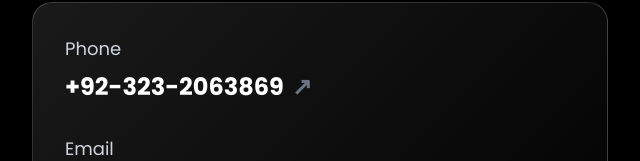
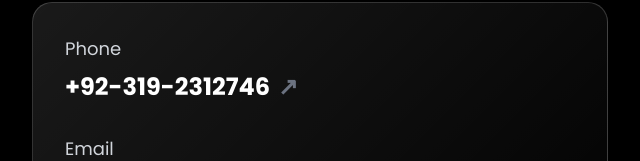
Before and after one commit to Subhan-Anwer/subhan-portfolio-web, a Next.js app: page / in a window 1280 px wide. Shown: the part 4236-4397 px from the top of the page, without its empty margins (0-640 px from the left). Built offline with nearby package versions, Linux system fonts and the light colour scheme.

Commit message:
Update Contact Details

```diff
--- a/src/components/Contact.tsx
+++ b/src/components/Contact.tsx
@@ -5,8 +5,8 @@ import Link from 'next/link'
 
 const email = "subhananwersheikh@gmail.com";
 const emailLink = "mailto:subhananwersheikh@gmail.com";
-const phone = "+92-323-2063869";
-const phoneLink = "https://wa.me/+923232063869";
+const phone = "+92-319-2312746";
+const phoneLink = "https://wa.me/+923192312746";
 const map = "https://www.google.com/maps/embed?pb=!1m10!1m8!1m3!1d226.26547301322472!2d67.07400604985085!3d24.855392802805493!3m2!1i1024!2i768!4f13.1!5e0!3m2!1sen!2s!4v1745378213449!5m2!1sen!2s"
 
 
```
